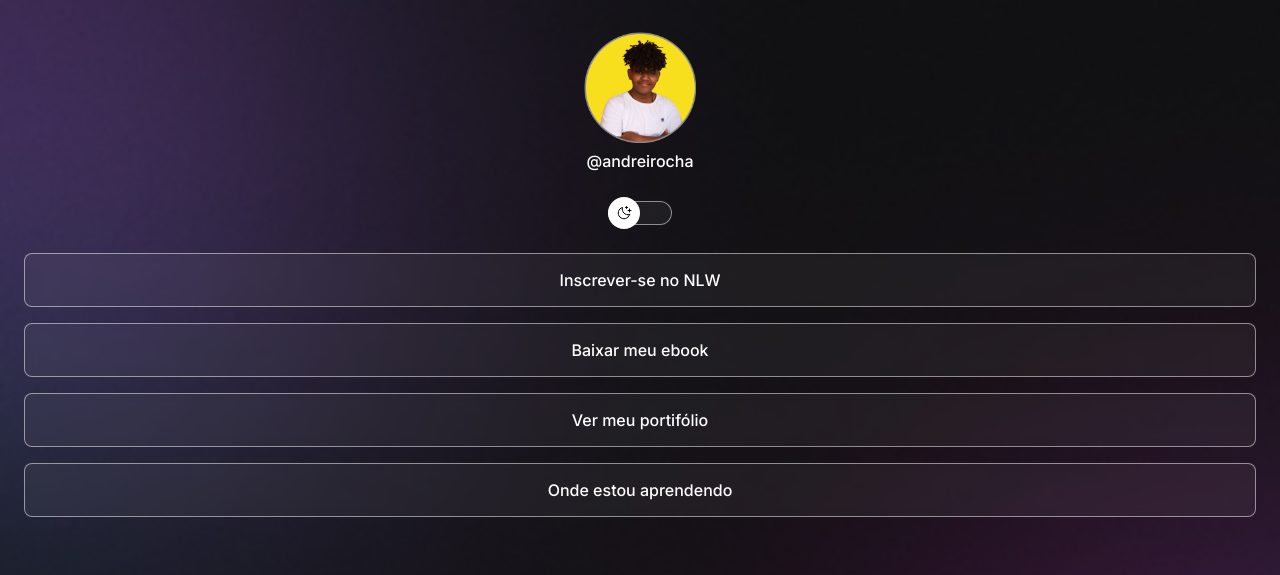
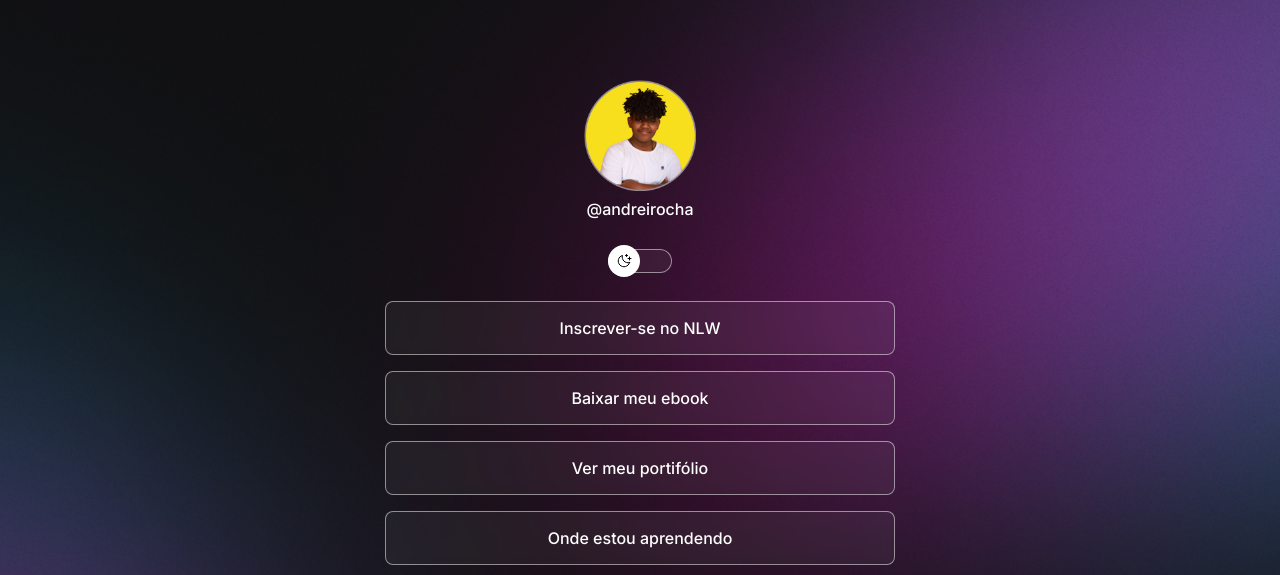
Before and after one commit to Andrei0Rocha/dev_links, a plain HTML site: page index.html in a window 1280 px wide. Shown: the top 575 px of the page. Drawn offline with nearby package versions, Linux system fonts and the light colour scheme.

Commit message:
Change background based on media queries

```diff
--- a/style.css
+++ b/style.css
@@ -26,7 +26,7 @@
 
 body{
 background: var(--bg-url) no-repeat top center/cover;
-
+height: 100vh;
 }
 
 
@@ -37,7 +37,7 @@ body *{
 
 #container{
     width: 100%;
-    max-width: 558px:
+    max-width: 558px;
     margin: 56px auto 0px;
     padding: 0 24px;
 }
@@ -167,3 +167,14 @@ padding: 24px 0;
 text-align: center;
 font-size: 14px;
 }
+
+/* media queries */
+
+@media (min-width: 700px) {
+    :root {
+        --bg-url: url(./assets/bg-desktop.jpg);
+    }
+  .light {
+    --bg-url: url(./assets/bg-desktop-light.jpg);
+  }
+}
```
Also changed, not shown: assets/bg-desktop-light.jpg (added), assets/bg-desktop.jpg (added).
